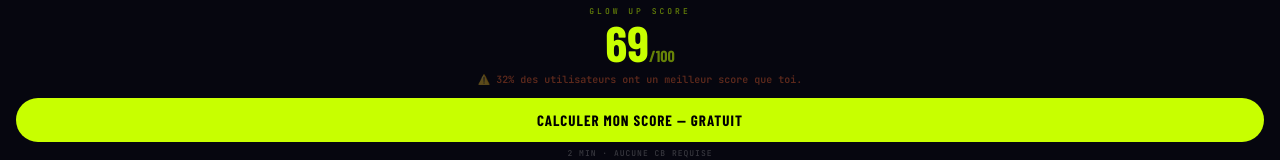
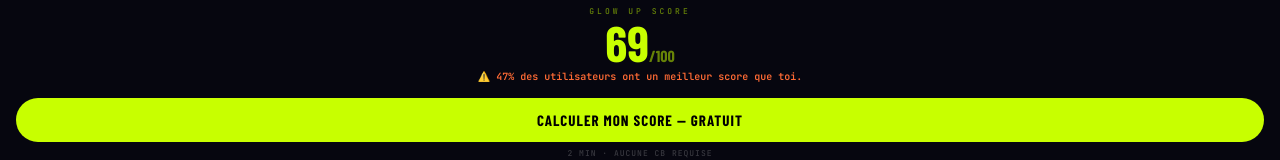
Before and after one commit to keyzersoze870/glowup-mvp, a Next.js app: page / in a window 1280 px wide. Shown: the part 500-660 px from the top of the page. Built offline with nearby package versions, Linux system fonts and the light colour scheme; a web font is replaced by a local one.

Commit message:
faster profile switch 200ms

```diff
--- a/src/app/page.tsx
+++ b/src/app/page.tsx
@@ -59,7 +59,7 @@ export default function LandingPage() {
           const iv = setInterval(() => { s += 4; setDisplayScore(Math.min(s, profile.score)); if (s >= profile.score) clearInterval(iv) }, 20)
         }, profile.metrics.length * 150 + 80)
         setTimeout(() => setShowRank(true), profile.metrics.length * 150 + 500)
-        setTimeout(() => setProfileIdx(idx => (idx + 1) % PROFILES.length), profile.metrics.length * 150 + 1500)
+        setTimeout(() => setProfileIdx(idx => (idx + 1) % PROFILES.length), profile.metrics.length * 150 + 200)
       }
     }
     rafRef.current = requestAnimationFrame(animateScan)
```
